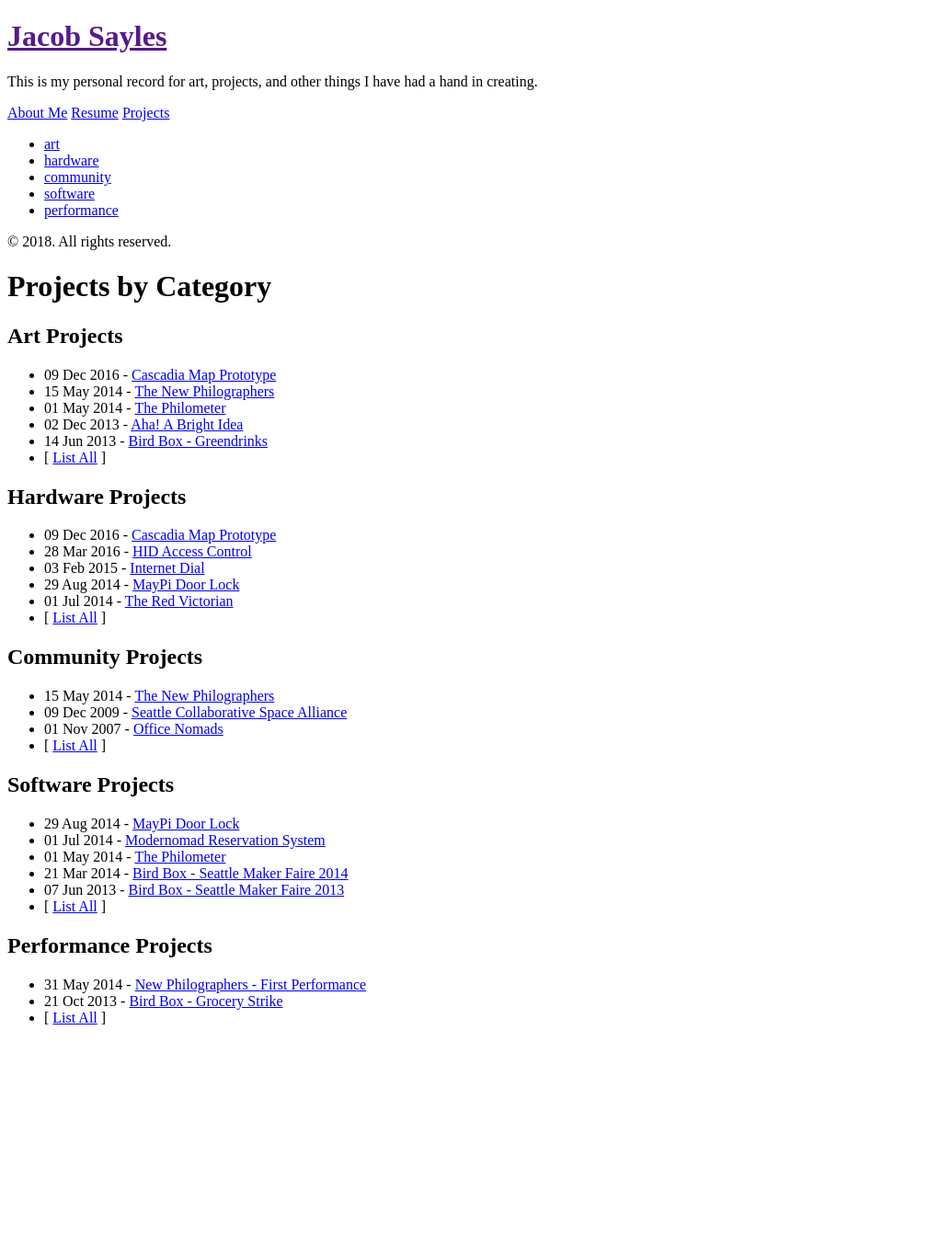
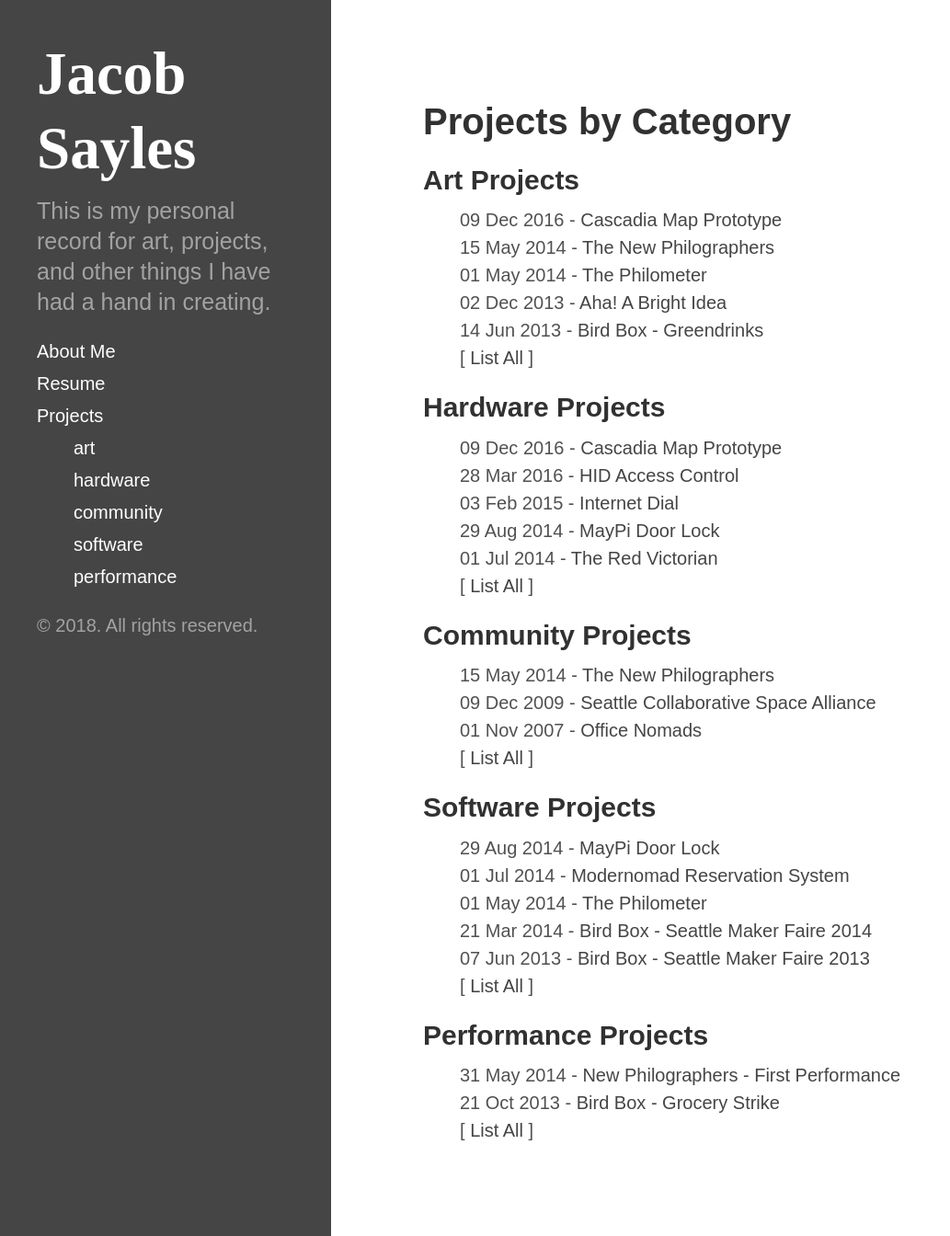
Before and after one commit to jsayles/jsayles.github.io, a Jekyll site: the page built from tags/index.html, in a window 1280 px wide and 1344 px high. Shown: the whole window at 92% size, without its empty margins (0-1033 px from the left). Built offline with Jekyll 4.4.1, drawn with Linux system fonts in a browser that asks for light colours; some web fonts are replaced.

Commit message:
changed url filters

```diff
--- a/_includes/head.html
+++ b/_includes/head.html
@@ -15,18 +15,18 @@
   </title>
 
   <!-- CSS -->
-  <link rel="stylesheet" href="{{ site.baseurl }}public/css/poole.css">
-  <link rel="stylesheet" href="{{ site.baseurl }}public/css/syntax.css">
-  <link rel="stylesheet" href="{{ site.baseurl }}public/css/hyde.css">
-  <link rel="stylesheet" href="{{ site.baseurl }}public/css/custom.css">
+  <link rel="stylesheet" href="{{ 'public/css/poole.css' | relative_url }}">
+  <link rel="stylesheet" href="{{ 'public/css/syntax.css' | relative_url }}">
+  <link rel="stylesheet" href="{{ 'public/css/hyde.css' | relative_url }}">
+  <link rel="stylesheet" href="{{ 'public/css/custom.css' | relative_url }}">
   <link rel="stylesheet" href="http://fonts.googleapis.com/css?family=PT+Sans:400,400italic,700|Abril+Fatface">
 
   <!-- Fonts -->
   <link rel="stylesheet" type="text/css" href="//fonts.googleapis.com/css?family=Droid+Sans" />
 
   <!-- Icons -->
-  <link rel="apple-touch-icon-precomposed" sizes="144x144" href="{{ site.baseurl }}public/apple-touch-icon-144-precomposed.png">
-  <link rel="shortcut icon" href="{{ site.baseurl }}public/favicon.ico">
+  <link rel="apple-touch-icon-precomposed" sizes="144x144" href="{{ 'public/apple-touch-icon-144-precomposed.png' | relative_url }}">
+  <link rel="shortcut icon" href="{{ 'public/favicon.ico' | relative_url }}">
 
   <!-- RSS -->
   <link rel="alternate" type="application/rss+xml" title="RSS" href="/atom.xml">
--- a/_includes/sidebar.html
+++ b/_includes/sidebar.html
@@ -2,9 +2,7 @@
 	<div class="container">
 		<div class="sidebar-about">
 			<h1>
-				<a href="{{ site.baseurl }}">
-					{{ site.title }}
-				</a>
+				<a href="/">{{ site.title }}</a>
 			</h1>
 			<p class="lead">{{ site.description }}</p>
 		</div>
```
